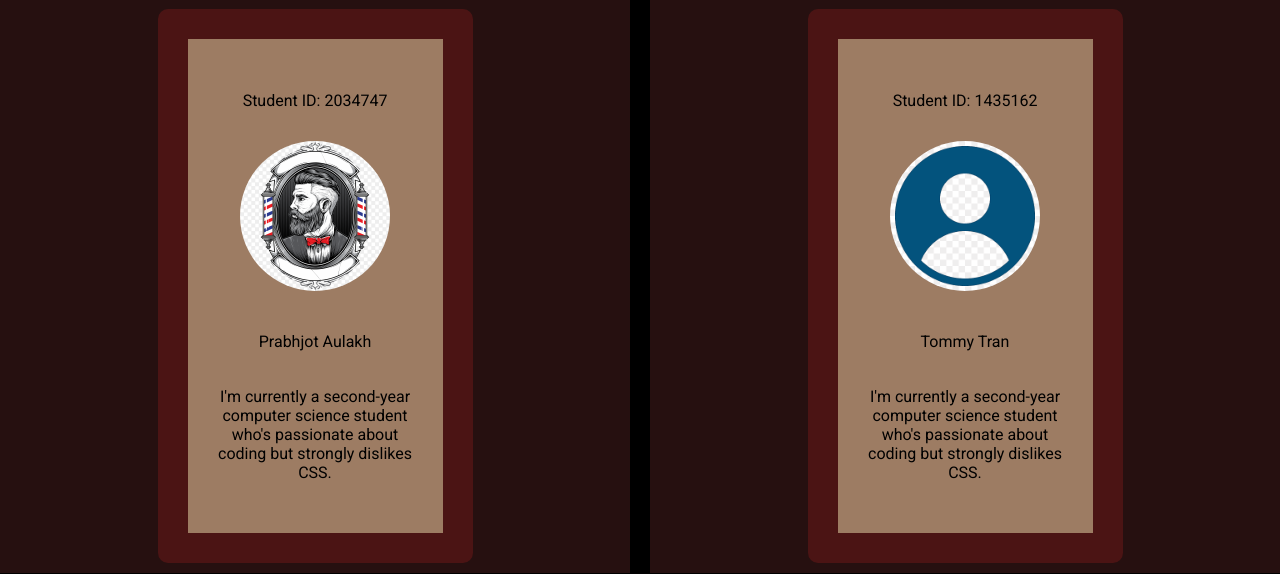
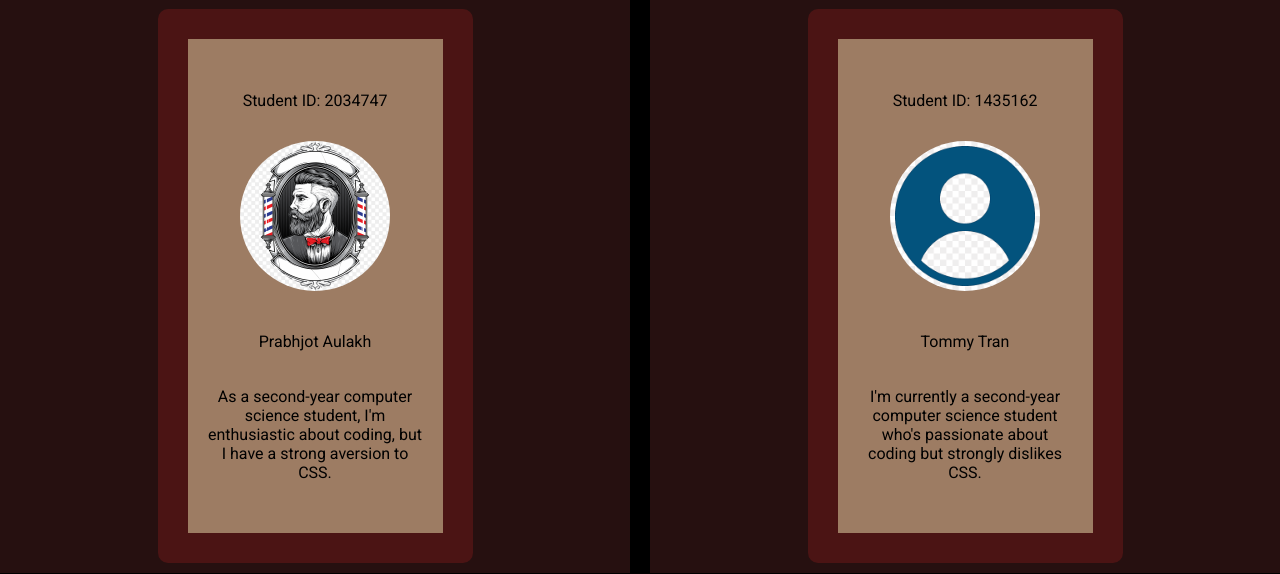
Before and after one commit to prabhjotaulakh159/barbershop-appointment-system, a Flask app: page /about in a window 1280 px wide. Shown: the part 142-716 px from the top of the page. Run offline with Flask 3, Linux system fonts and the light colour scheme.

Commit message:
Typo fix

```diff
--- a/appointment_app/main/templates/about.html
+++ b/appointment_app/main/templates/about.html
@@ -10,7 +10,7 @@
             <p>Student ID: 2034747</p>
             <img src="static/images/barber-shop.jpeg" alt="Profile Picture">
             <p>Prabhjot Aulakh</p>
-            <p>I'm currently a second-year computer science student who's passionate about coding but strongly dislikes CSS. </p>
+            <p>As a second-year computer science student, I'm enthusiastic about coding, but I have a strong aversion to CSS. </p>
         </div>
     </div>
     <div class="profile-container">
--- a/appointment_app/qdb/database.py
+++ b/appointment_app/qdb/database.py
@@ -467,8 +467,6 @@ class Database:
         # gets literally everything for an appointment
         # only God knows how this query works
         # but it works, so please do not touch it
-        # if not order_by_cond:
-            # order_by_cond = "ORDER BY a4.date_appointment"
         if cond:
              query = f'''SELECT DISTINCT a4.appointment_id AS "appointment_id", a4.status, a4.date_appointment AS "date_appointment", a4.slot, a4.venue AS "venue", s.service_name, u.user_name AS "Members", u2.user_name AS "Professionals", r.feedback_client, r.feedback_professional, r.report_id FROM appointments a INNER JOIN services s ON a.service_id = s.service_id INNER JOIN appointments a2 ON s.service_id = a2.service_id INNER JOIN users u ON a2.client_id = u.user_id INNER JOIN appointments a3 ON a3.client_id = u.user_id INNER JOIN users u2 ON a3.professional_id = u2.user_id LEFT OUTER JOIN appointments a4 ON a4.professional_id = u2.user_id LEFT OUTER JOIN reports r ON r.appointment_id = a4.appointment_id {cond}'''
         else:
--- a/appointment_app/templates/not-found.html
+++ b/appointment_app/templates/not-found.html
@@ -1,6 +1,6 @@
 {% extends "base.html" %}
 {% block content %}
     <div class='app-error'>
-        <h1>This URL your entered does not exist !</h1>
+        <h1>This URL you entered does not exist !</h1>
     </div>
 {% endblock content %}
```
